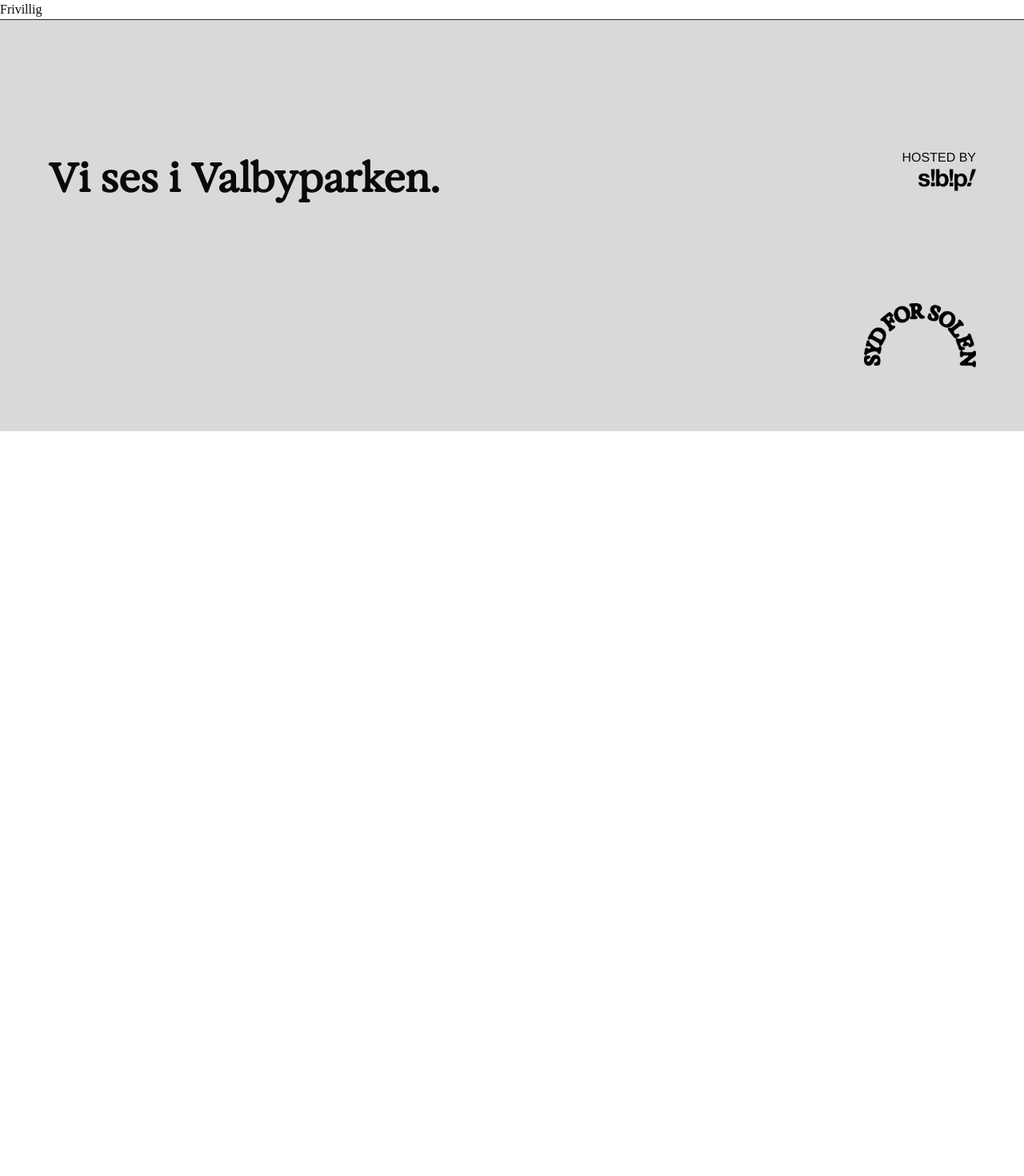
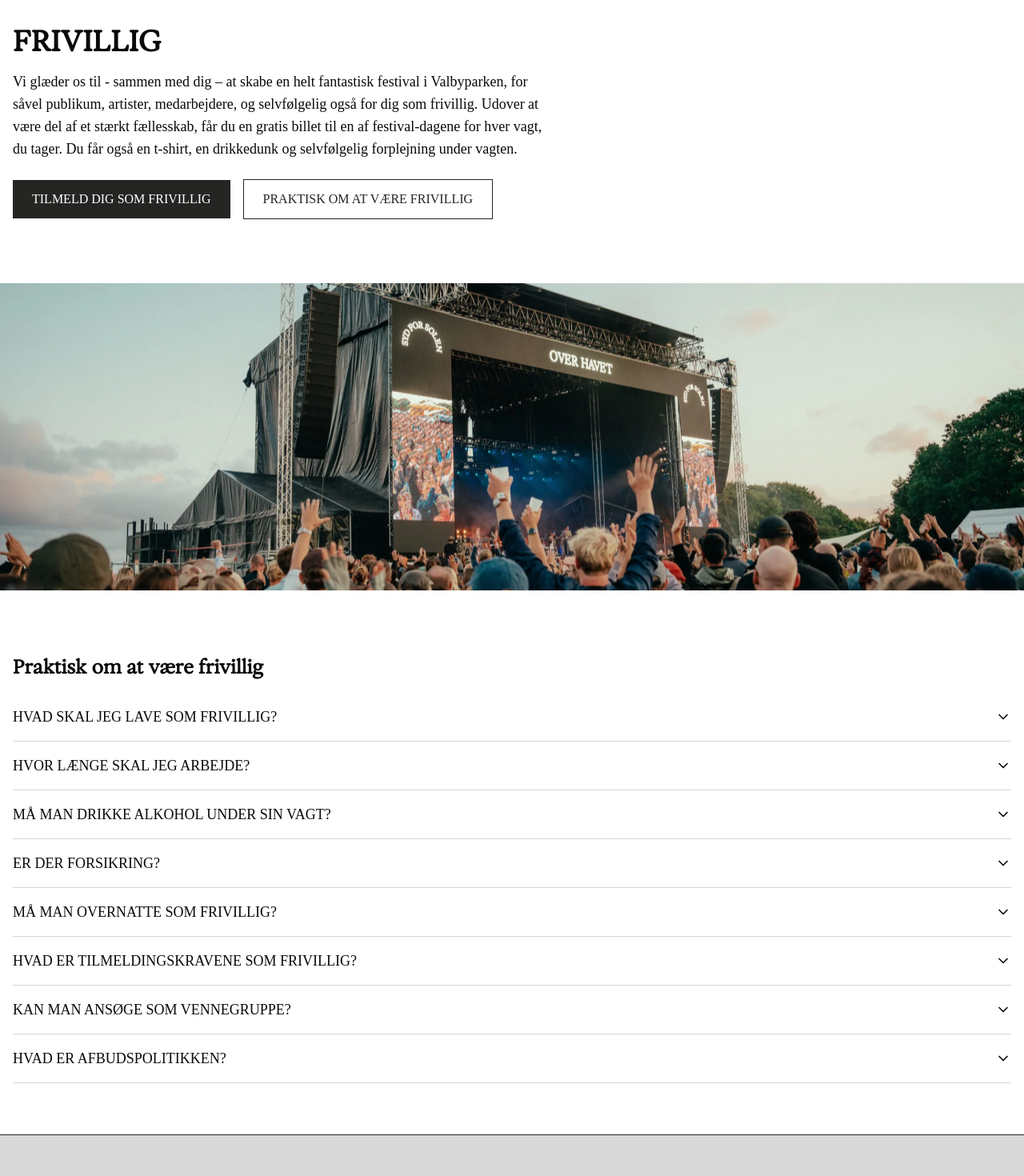
Before and after one commit to axwii/sydforsolenDemo, a Next.js app: page /frivillig in a window 1280 px wide. Shown: the top 1470 px of the page at 80% size. Before the commit the page ends 800 px from the top, so only its background shows below. Built offline with nearby package versions, Linux system fonts and the light colour scheme.

Commit message:
Add FrivilligPage component with FAQ section and improved layout

```diff
--- a/src/app/frivillig/page.tsx
+++ b/src/app/frivillig/page.tsx
@@ -1,3 +1,52 @@
-export default function Frivillig() {
-  return <div>Frivillig</div>;
+import FaqCategory from '../components/FaqCategory';
+import { faqData } from '../../lib/faqData';
+import Image from 'next/image';
+
+export default function FrivilligPage() {
+  const frivilligFaq = faqData.find(category => category.id === 'praktisk-frivillig');
+
+  return (
+    <div>
+      {/* Section 1: Title, intro text, buttons - with container */}
+      <div className="container mx-auto px-4 py-8">
+        <section className="mb-12">
+          <h1 className="text-4xl font-bold mb-4 font-exposure">FRIVILLIG</h1> {/* Changed H1 text */}
+          <p className="mb-6 text-lg max-w-2xl ">
+            Vi glæder os til - sammen med dig – at skabe en helt fantastisk festival i Valbyparken, for såvel publikum, artister, medarbejdere, og selvfølgelig også for dig som frivillig. Udover at være del af et stærkt fællesskab, får du en gratis billet til en af festival-dagene for hver vagt, du tager. Du får også en t-shirt, en drikkedunk og selvfølgelig forplejning under vagten.
+          </p>
+          <div className="space-x-4">
+            <button className="bg-black text-white px-6 py-3 font-medium hover:bg-gray-800 transition-colors">
+              TILMELD DIG SOM FRIVILLIG
+            </button>
+            <button className="border border-black text-black px-6 py-3 font-medium hover:bg-gray-100 transition-colors">
+              PRAKTISK OM AT VÆRE FRIVILLIG
+            </button>
+          </div>
+        </section>
+      </div>
+
+      {/* Section 2: Image - full width */}
+      <section className="mb-12 w-full"> {/* Ensured this section is full-width */}
+        <div className="relative w-full h-96">
+          <Image
+            src="/images/JoakimZuger_Sydforsolen2024_Fredag-60-scaled.webp"
+            alt="Frivillige på Syd For Solen"
+            layout="fill"
+            objectFit="cover"
+          />
+        </div>
+      </section>
+
+      {/* Section 3: FAQ - with container */}
+      <div className="container mx-auto px-4 py-8">
+        <section>
+          {frivilligFaq ? (
+            <FaqCategory category={frivilligFaq} /> // This renders "Praktisk om at være frivillig" as H2
+          ) : (
+            <p>Information om at være frivillig kommer snart.</p>
+          )}
+        </section>
+      </div>
+    </div>
+  );
 }
--- a/src/lib/faqData.ts
+++ b/src/lib/faqData.ts
@@ -52,6 +52,20 @@ export const faqData: FaqCategoryData[] = [
     ],
   },
   {
+    id: "praktisk-frivillig",
+    title: "Praktisk om at være frivillig",
+    questions: [
+      { id: "hvad-lave-frivillig", question: "HVAD SKAL JEG LAVE SOM FRIVILLIG?", answer: "Information om de forskellige roller kommer snarest." },
+      { id: "hvor-laenge-arbejde", question: "HVOR LÆNGE SKAL JEG ARBEJDE?", answer: "Typisk varer en vagt X timer. Mere info følger." },
+      { id: "alkohol-vagt", question: "MÅ MAN DRIKKE ALKOHOL UNDER SIN VAGT?", answer: "Nej, det er ikke tilladt at drikke alkohol under din vagt." },
+      { id: "er-der-forsikring", question: "ER DER FORSIKRING?", answer: "Ja, du er dækket af festivalens forsikring under din vagt." },
+      { id: "overnatte-frivillig", question: "MÅ MAN OVERNATTE SOM FRIVILLIG?", answer: "Information om overnatningsmuligheder for frivillige kommer snarest." },
+      { id: "tilmeldingskrav-frivillig", question: "HVAD ER TILMELDINGSKRAVENE SOM FRIVILLIG?", answer: "Du skal være fyldt 18 år. Specifikke krav vil blive oplyst ved tilmelding." },
+      { id: "ansoege-vennegruppe", question: "KAN MAN ANSØGE SOM VENNEGRUPPE?", answer: "Ja, det er muligt at ansøge som en gruppe. Angiv dette i din ansøgning." },
+      { id: "afbudspolitik", question: "HVAD ER AFBUDSPOLITIKKEN?", answer: "Information om afbudspolitik vil blive tilgængelig her." },
+    ],
+  },
+  {
     id: "glemte-sager",
     title: "GLEMTE SAGER",
     questions: [
```
